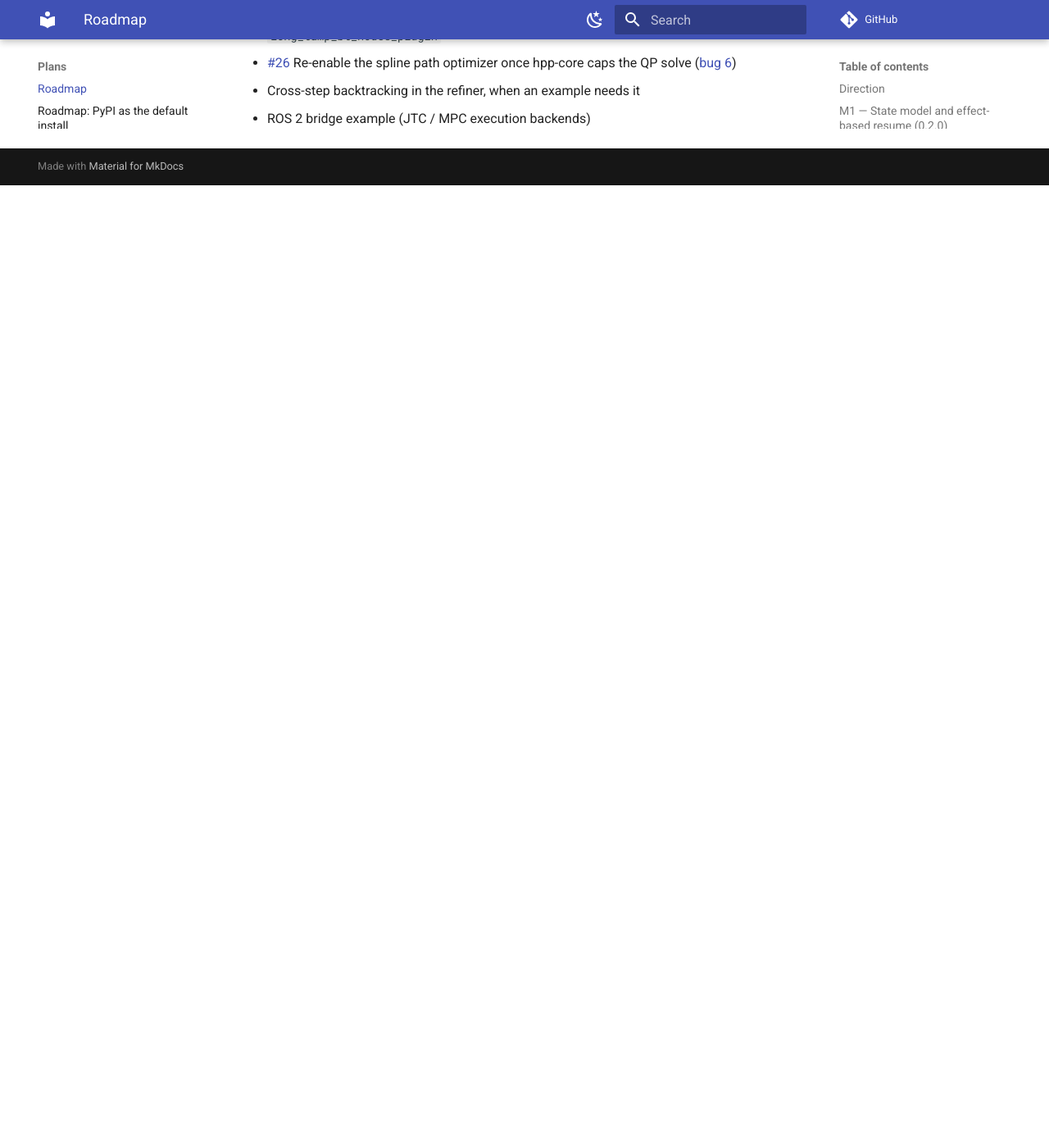
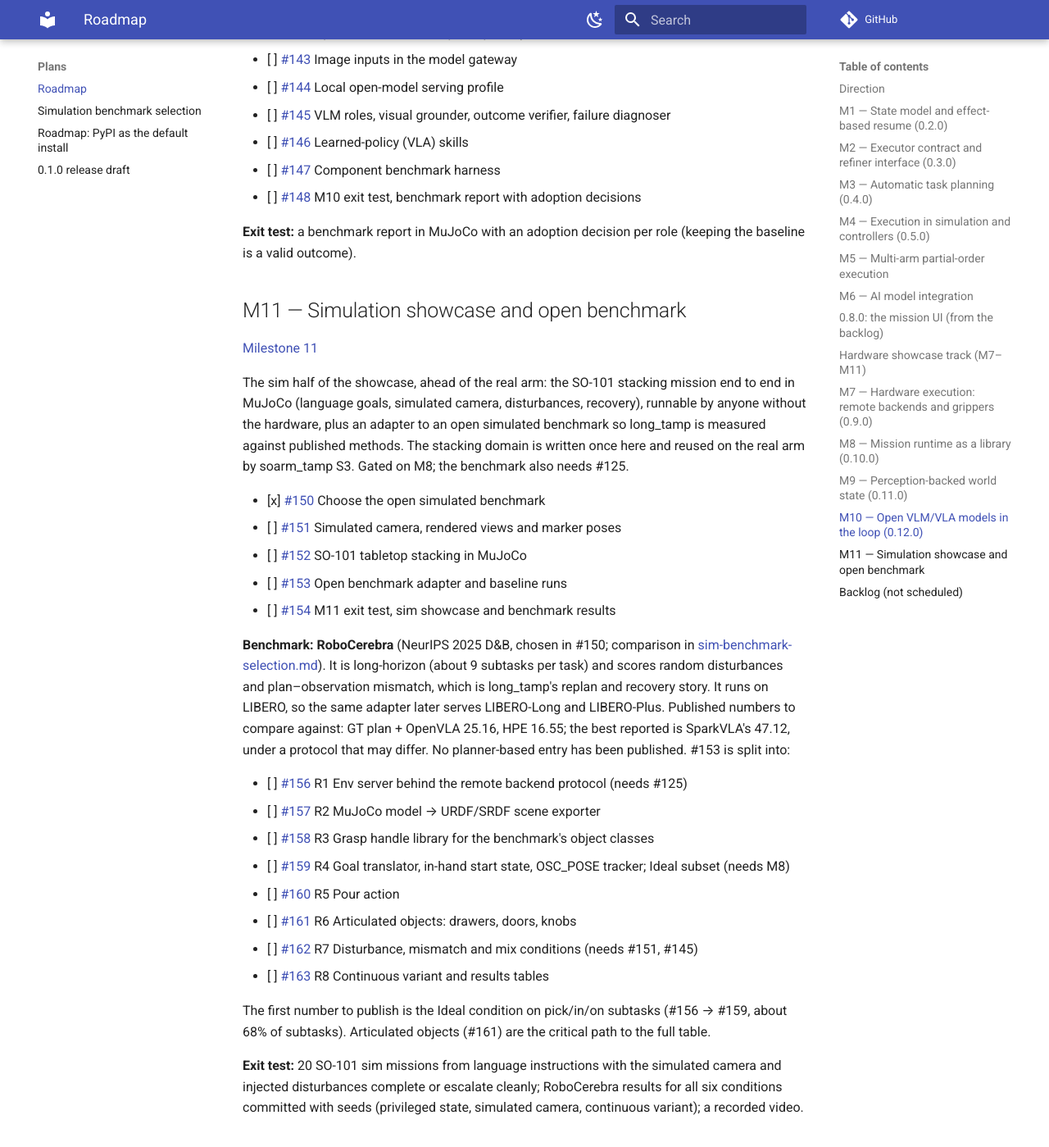
Before and after one commit to thanhndv212/long-tamp, an MkDocs documentation site: the page built from docs/plans/roadmap.md, in a window 1280 px wide and 1400 px high, scrolled down 6396 px. Shown: the whole window at 82% size. Built offline with MkDocs 1.6.1 and Material for MkDocs 9.7.7, drawn with Linux system fonts in a browser that asks for light colours; comment, search, counter and statistics services are not loaded; before the commit the page ends 6622 px from its top, so only the background shows below that; some of the changed text lies outside the part shown.

Commit message:
docs(roadmap): M11 simulation showcase and open benchmark (#155)
* docs(roadmap): M11 simulation showcase and open benchmark; M10 runs in parallel

* docs(roadmap): RoboCerebra as M11 benchmark, add #156-#163

#150 picked RoboCerebra; #153 is split into R1-R8. The benchmark's env
server needs M7's remote backend (#125), and articulated objects (#161)
are the critical path to the full results table.

* docs(plans): record the M11 benchmark choice

Comparison table and task subset for #150 (RoboCerebra), linked from
the roadmap; #150 ticked.

* docs(roadmap): delivery diagram with the hardware and benchmark paths coloured

* docs: add the simulation benchmark selection to the mkdocs nav

````diff
--- a/docs/plans/roadmap.md
+++ b/docs/plans/roadmap.md
@@ -153,15 +153,83 @@ within its limits with an escalation report.
 - [x] [#109](https://github.com/thanhndv212/long-tamp/issues/109) Step watchdog (model or rule)
 - [x] [#114](https://github.com/thanhndv212/long-tamp/issues/114) Reset mission button
 
-## Hardware showcase track (M7–M10)
+## Hardware showcase track (M7–M11)
 
 After 0.8.0, the goal is to show all of long_tamp on a physical robot, a low-cost SO-101
 arm (soarm_tamp, [roadmap](https://github.com/thanhndv212/soarm_tamp/blob/main/docs/roadmap.md),
 [tracker](https://github.com/thanhndv212/soarm_tamp/issues/32)): instruction → goal → plan →
 refinement → execution on the arm, with a camera keeping the world state current, recovery
 from disturbances, and open VLM/VLA models adopted wherever they measurably do better.
-These four milestones are the library side. Each is built and tested in simulation first,
+These five milestones are the library side. Each is built and tested in simulation first,
 and none is SO-101-specific; screw assembly stays the reference track (ADR-0003).
+
+M8 is the gate for the missions: M9, M10 (except #147) and M11's #150 can start alongside M7 and
+M8, and M11 gives a sim showcase before the real-arm one. The open benchmark (#156–#163) is the
+exception: its env server needs M7's remote backend (#125), its first runs need M8, and it
+brings one new library feature, articulated objects (#161).
+
+```mermaid
+flowchart LR
+  M7[M7 remote backend<br/>#125]
+  M8[M8 mission runtime]
+  M9[M9 perceived world state]
+  M10[M10 open VLM/VLA<br/>incl. #145 goal writer]
+  CAM["#151 sim camera"]
+  SIM["#152 SO-101 stacking in sim"]
+  R1["#156 env server"]
+  R2["#157 scene exporter"]
+  R3["#158 grasps"]
+  R4["#159 Ideal subset"]
+  R5["#160 pour"]
+  R6["#161 articulated objects"]
+  R7["#162 disturbance, mismatch, mix"]
+  R8["#163 continuous variant + tables"]
+  X["#154 M11 exit"]
+  S1[S1 SO-101 backend]
+  S2[S2 vision]
+  S3[S3 stacking domain]
+  S4[S4 AI missions on the arm]
+  S5[S5 open models on the arm]
+  S6[S6 showcase]
+  M7 --> R1
+  R1 --> R2
+  R2 --> R3
+  R3 --> R4
+  M8 --> R4
+  R4 --> R5
+  R4 --> R6
+  R4 --> R7
+  CAM --> R7
+  M10 --> R7
+  R7 --> R8
+  R5 --> X
+  R6 --> X
+  R8 --> X
+  M8 --> SIM
+  SIM --> X
+  M7 --> S1
+  S1 --> S3
+  S2 --> S3
+  M8 --> S3
+  SIM --> S3
+  M9 --> S4
+  S3 --> S4
+  S4 --> S5
+  M10 --> S5
+  S5 --> S6
+  X --> S6
+  classDef hw fill:#ffe0b2,stroke:#e65100,stroke-width:2px,color:#000
+  classDef bench fill:#bbdefb,stroke:#0d47a1,stroke-width:2px,color:#000
+  class S1,S2,S3,S4,S5,S6 hw
+  class R1,R2,R3,R4,R5,R6,R7,R8,X bench
+  linkStyle 16,17,18,22,23,25 stroke:#e65100,stroke-width:3px
+  linkStyle 0,1,2,3,5,6,7,10,11,12,13,26 stroke:#0d47a1,stroke-width:3px
+```
+
+Orange: the real-hardware path on the SO-101 (soarm_tamp S1–S6, see its
+[delivery plan](https://github.com/thanhndv212/soarm_tamp/blob/main/docs/roadmap.md#delivery-plan)).
+Blue: the simulated benchmark path (RoboCerebra, #156–#163, closing M11 with #154).
+Uncoloured nodes are the library milestones and sim pieces both paths build on.
 
 ## M7 — Hardware execution: remote backends and grippers (0.9.0)
 
@@ -211,7 +279,7 @@ Object poses from sensors feed the predicates and the planning scene, and an obj
 
 [Milestone 10](https://github.com/thanhndv212/long-tamp/milestone/10)
 
-Images in the gateway, local open models, VLM roles and learned-policy skills, plus a benchmark that decides where a model replaces a rule (ADR-0006 still holds: a model writes problems and facts, never plans).
+Images in the gateway, local open models, VLM roles and learned-policy skills, plus a benchmark that decides where a model replaces a rule (ADR-0006 still holds: a model writes problems and facts, never plans). Runs in parallel with M7–M9: #142–#146 have no dependency on them, and #146 is tested in MuJoCo with a scripted policy; #147 waits for M8's template domain (#135).
 
 - [ ] [#142](https://github.com/thanhndv212/long-tamp/issues/142) Open models in the loop, adopted by measurement
 - [ ] [#143](https://github.com/thanhndv212/long-tamp/issues/143) Image inputs in the model gateway
@@ -222,6 +290,39 @@ Images in the gateway, local open models, VLM roles and learned-policy skills, p
 - [ ] [#148](https://github.com/thanhndv212/long-tamp/issues/148) M10 exit test, benchmark report with adoption decisions
 
 **Exit test:** a benchmark report in MuJoCo with an adoption decision per role (keeping the baseline is a valid outcome).
+
+## M11 — Simulation showcase and open benchmark
+
+[Milestone 11](https://github.com/thanhndv212/long-tamp/milestone/11)
+
+The sim half of the showcase, ahead of the real arm: the SO-101 stacking mission end to end in MuJoCo (language goals, simulated camera, disturbances, recovery), runnable by anyone without the hardware, plus an adapter to an open simulated benchmark so long_tamp is measured against published methods. The stacking domain is written once here and reused on the real arm by soarm_tamp S3. Gated on M8; the benchmark also needs #125.
+
+- [x] [#150](https://github.com/thanhndv212/long-tamp/issues/150) Choose the open simulated benchmark
+- [ ] [#151](https://github.com/thanhndv212/long-tamp/issues/151) Simulated camera, rendered views and marker poses
+- [ ] [#152](https://github.com/thanhndv212/long-tamp/issues/152) SO-101 tabletop stacking in MuJoCo
+- [ ] [#153](https://github.com/thanhndv212/long-tamp/issues/153) Open benchmark adapter and baseline runs
+- [ ] [#154](https://github.com/thanhndv212/long-tamp/issues/154) M11 exit test, sim showcase and benchmark results
+
+**Benchmark: RoboCerebra** (NeurIPS 2025 D&B, chosen in #150; comparison in [sim-benchmark-selection.md](sim-benchmark-selection.md)). It is long-horizon (about 9
+subtasks per task) and scores random disturbances and plan–observation mismatch, which is
+long_tamp's replan and recovery story. It runs on LIBERO, so the same adapter later serves
+LIBERO-Long and LIBERO-Plus. Published numbers to compare against: GT plan + OpenVLA 25.16,
+HPE 16.55; the best reported is SparkVLA's 47.12, under a protocol that may differ. No
+planner-based entry has been published. #153 is split into:
+
+- [ ] [#156](https://github.com/thanhndv212/long-tamp/issues/156) R1 Env server behind the remote backend protocol (needs #125)
+- [ ] [#157](https://github.com/thanhndv212/long-tamp/issues/157) R2 MuJoCo model → URDF/SRDF scene exporter
+- [ ] [#158](https://github.com/thanhndv212/long-tamp/issues/158) R3 Grasp handle library for the benchmark's object classes
+- [ ] [#159](https://github.com/thanhndv212/long-tamp/issues/159) R4 Goal translator, in-hand start state, OSC_POSE tracker; Ideal subset (needs M8)
+- [ ] [#160](https://github.com/thanhndv212/long-tamp/issues/160) R5 Pour action
+- [ ] [#161](https://github.com/thanhndv212/long-tamp/issues/161) R6 Articulated objects: drawers, doors, knobs
+- [ ] [#162](https://github.com/thanhndv212/long-tamp/issues/162) R7 Disturbance, mismatch and mix conditions (needs #151, #145)
+- [ ] [#163](https://github.com/thanhndv212/long-tamp/issues/163) R8 Continuous variant and results tables
+
+The first number to publish is the Ideal condition on pick/in/on subtasks (#156 → #159, about
+68% of subtasks). Articulated objects (#161) are the critical path to the full table.
+
+**Exit test:** 20 SO-101 sim missions from language instructions with the simulated camera and injected disturbances complete or escalate cleanly; RoboCerebra results for all six conditions committed with seeds (privileged state, simulated camera, continuous variant); a recorded video.
 
 ## Backlog (not scheduled)
 
--- a/mkdocs.yml
+++ b/mkdocs.yml
@@ -93,6 +93,7 @@ nav:
           - "0006 AI model integration": adr/0006-ai-model-integration.md
   - Plans:
       - Roadmap: plans/roadmap.md
+      - "Simulation benchmark selection": plans/sim-benchmark-selection.md
       - "Roadmap: PyPI as the default install": plans/pypi-install-roadmap.md
       - "0.1.0 release draft": plans/release-0.1.0.md
   - Bugs (upstream HPP):
````
Also changed, not shown: docs/plans/sim-benchmark-selection.md (added, +52 -0 lines).
